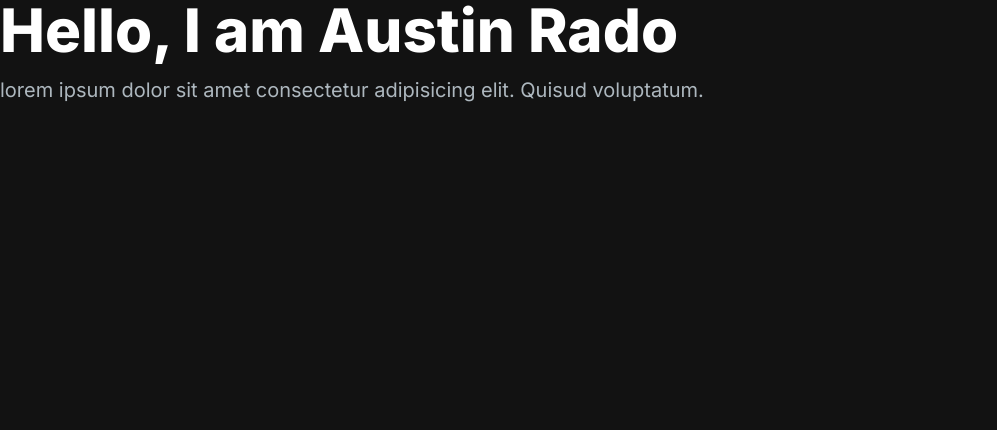
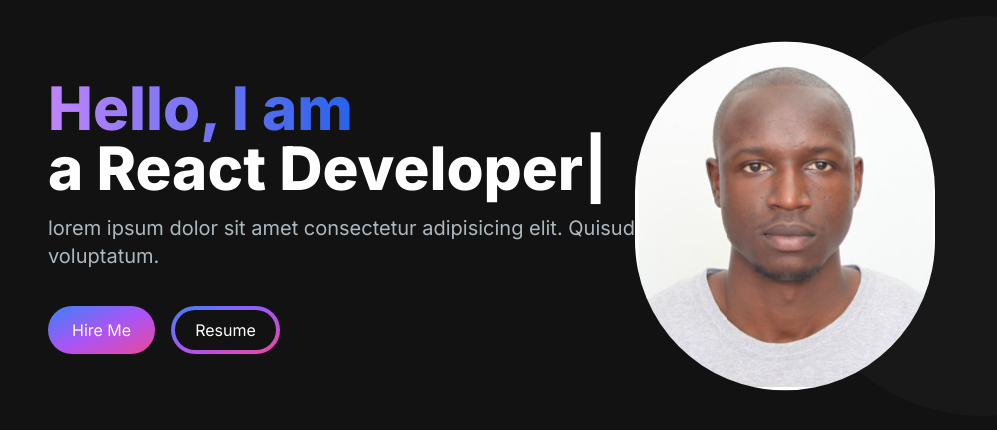
Before and after one commit to AustinRado/portfolio, a Next.js app: page / in a window 1280 px wide. Shown: the top 430 px of the page, without its empty margins (0-997 px from the left). Built offline with nearby package versions, Linux system fonts and the light colour scheme.

Commit message:
Hero Section

```diff
--- a/app/components/HeroSection.jsx
+++ b/app/components/HeroSection.jsx
@@ -1,12 +1,58 @@
+"use client"
+
 import React from 'react'
+import Image from 'next/image'
+import { TypeAnimation } from 'react-type-animation';
 
 const HeroSection = () => {
   return (
     <section>
-     <h1 className="text-white mb-4 text-4xl lg:text-6xl font-extrabold">Hello, I am Austin Rado</h1>
-     <p className='text-[#ADB7BE] text-lg lg:text-xl'>
-        lorem ipsum dolor sit amet consectetur adipisicing elit. Quisud voluptatum.
-     </p>
+      <div className='grid grid-cols-1 sm:grid-cols-12'>
+        <div className='col-span-7 place-self-center text-center sm:text-left'>
+            <h1 className="text-white mb-4 text-4xl sm:text-5xl lg:text-6xl font-extrabold">
+              <span className='text-transparent bg-clip-text bg-gradient-to-r from-purple-400 to-blue-600'>Hello, I am {''}</span>
+              <br/>
+              <TypeAnimation
+                sequence={[
+                  // Same substring at the start will only be typed out once, initially
+                  'Austin Rado',
+                  2000, // wait 1s before replacing "Mice" with "Hamsters"
+                  'a React Developer',
+                  1500,
+                  'a Software Engineer',
+                  1500,
+                  'a Succulent Lover',
+                  1500,
+                ]}
+                wrapper="span"
+                speed={50}
+                repeat={Infinity}
+              />
+            </h1>
+            <p className='text-[#ADB7BE] text-base sm:text-lg mb-6 lg:text-xl'>
+            lorem ipsum dolor sit amet consectetur adipisicing elit. Quisud voluptatum.
+            </p>
+            <div>
+                <button className='px-6 py-3 w-full sm:w-fit rounded-full mr-4 bg-gradient-to-br from-blue-500 via-purple-500 to-pink-500 hover:bg-slate-200 text-white'>Hire Me</button>
+                <button className='px-1 py-1 w-full sm:w-fit rounded-full bg-gradient-to-br from-blue-500 via-purple-500 to-pink-500 hover:bg-slate-800 text-white mt-3'>
+                  <span className='block bg-[#121212] hover:bg-slate-800 rounded-full px-5 py-2'>Resume</span>
+                </button>
+            </div>
+        </div>
+
+        <div className='col-span-5 place-self-center mt-4 lg:mt-0'>
+            <div className='rounded-full bg-[#181818] w-[250px] h-[250px] lg:w-[400px] lg:h-[400px] relative'>
+                <Image
+                src = '/images/hero-image.JPG'
+                alt='profile picture'
+                width={300}
+                height={300}
+                className='absolute transform -translate-x-1/2 -translate-y-1/2 top-1/2 rounded-full'
+                />
+            </div>
+        </div>
+
+      </div>
     </section>
   )
 }
--- a/app/page.js
+++ b/app/page.js
@@ -3,8 +3,10 @@
 
 export default function Home() {
   return (
-    <main className="flex min-h-screen flex-col  bg-[#121212] container mx-auto" >
+    <main className="flex min-h-screen flex-col  bg-[#121212]" >
+      <div className='container mx-auto px-12 py-4'>
       <HeroSection />
+      </div>
     </main>
   )
 }
```
Also changed, not shown: package.json (+5 -4 lines), public/images/hero-image.JPG (added), 1 other file (tests, documents, lock files or other folders).
